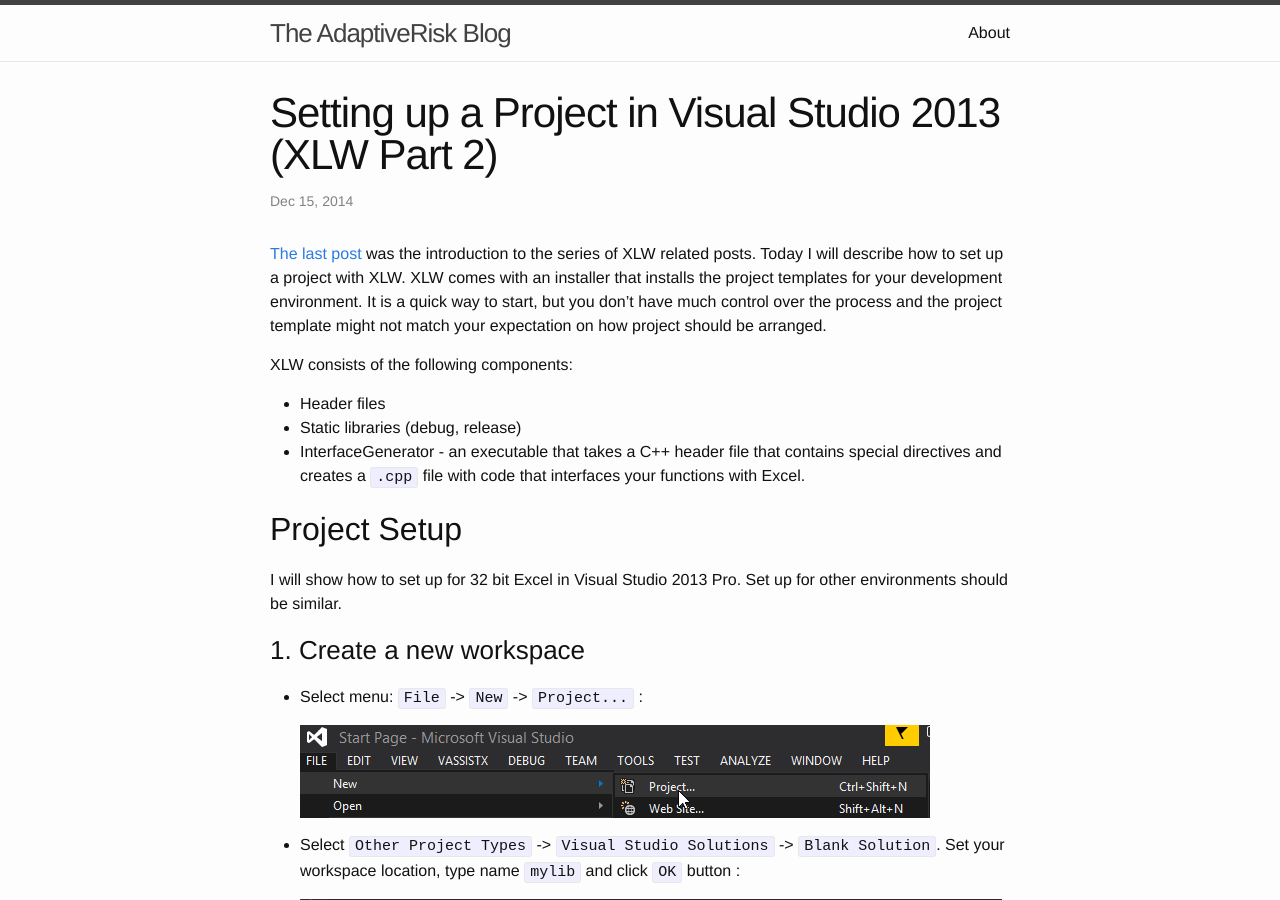
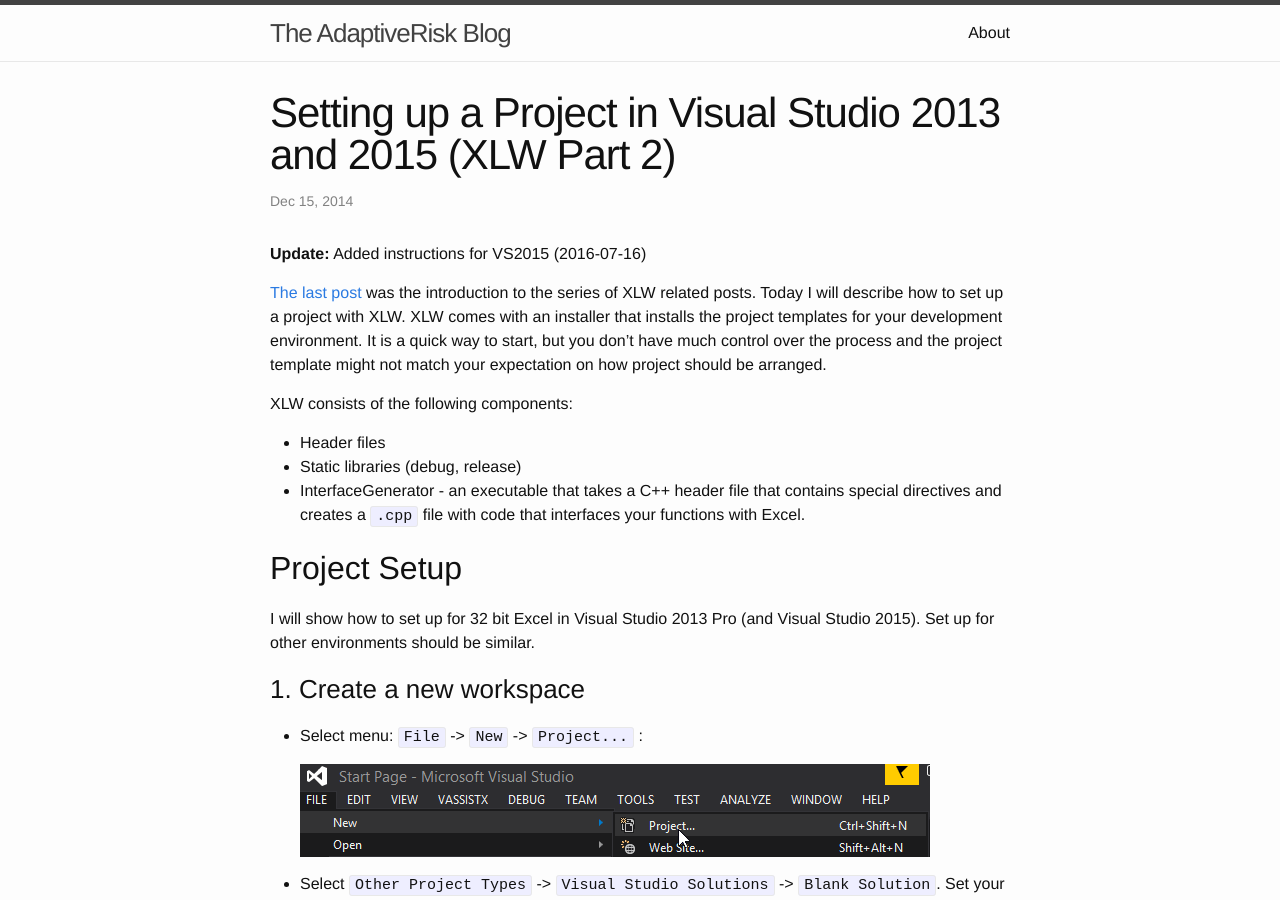
Before and after one commit to adaptiverisk/arlog, a Jekyll site: the page built from _posts/2014-12-15-xlw-part2.md, in a window 1280 px wide and 900 px high. Built offline with Jekyll 4.4.1, drawn with Linux system fonts in a browser that asks for light colours; comment, search, counter and statistics services are not loaded; some of the changed text lies outside the part shown.

Commit message:
Added instructions to visual studio 2015.

```diff
--- a/_posts/2014-12-15-xlw-part2.md
+++ b/_posts/2014-12-15-xlw-part2.md
@@ -1,9 +1,11 @@
 ---
 layout: post
-title: "Setting up a Project in Visual Studio 2013 (XLW Part 2)"
+title: "Setting up a Project in Visual Studio 2013 and 2015 (XLW Part 2)"
 date: "2014-12-15 21:09"
 categories: "xll Excel"
 ---
+
+<b>Update:</b> Added instructions for VS2015 (2016-07-16)
 
 [The last post]({% post_url 2014-12-08-xlw-part1 %}) was the introduction to the
 series of XLW related posts. Today I will describe how to set up a project with
@@ -22,8 +24,8 @@
 
 ## Project Setup
 
-I will show how to set up for 32 bit Excel in Visual Studio 2013 Pro. Set up
-for other environments should be similar.
+I will show how to set up for 32 bit Excel in Visual Studio 2013 Pro
+(and Visual Studio 2015). Set up for other environments should be similar.
 
 ### 1. Create a new workspace
   * Select menu: `File` -> `New` -> `Project...` :\\
@@ -68,6 +70,10 @@
         * `xlw-vc120-mt-5_0_2f0.lib`
         * `xlw-vc120-mt-gd-5_0_2f0.lib`
         * `xlw-vc120-mt-gd-5_0_2f0.pdb`
+  * At this moment the distribution does not contain libraries for
+    Visual Studio 2015. You can download 5.0.2 version from
+    [here](/downloads/xlw.zip) (together with Visual Studio 2013 libraries
+    and include files and `InterfaceGenerator.exe`).
   * Rename these library files to remove version (`-5_0_2f0`) from their names.
     This will enable you to update to a new version by just replacing the files
     without modifying solution build settings. I also create file with name
@@ -101,15 +107,15 @@
 ### 5. Configure build for *Debug*
   Select *Debug* configuration:\\
   ![set configuration -> debug](/images/xlw2/config-debug.png)\\
-  Add `xlw-vc120-mt-gd.lib` to the `Additional Dependencies` on the
-  *Linker->Input* sheet:\\
+  Add `xlw-vc120-mt-gd.lib` (`xlw-vc140-mt-gd.lib` for VS2015) to the
+  `Additional Dependencies` on the *Linker->Input* sheet:\\
   ![set debug lib](/images/xlw2/debug-lib.png)
 
 ### 6. Configure build for *Release*
   Select *Release* configuration:\\
   ![set configuration -> release](/images/xlw2/config-release.png)\\
-  Add `xlw-vc120-mt.lib` to the `Additional Dependencies` on the *Linker->Input*
-  sheet:\\
+  Add `xlw-vc120-mt.lib` (`xlw-vc140-mt.lib` for VS2015) to the
+  `Additional Dependencies` on the *Linker->Input* sheet:\\
   ![set release lib](/images/xlw2/release-lib.png)
 
 ### 7. Add initial content
@@ -198,8 +204,9 @@
 
 ### 11. Happy coding!
 If you don't have patience to go over these steps, just
-[download the `mylib` solution](/downloads/xlw-part2.zip), open it in
-Visual Studio 2013 and press `F5` key. If your Excel is not installed in
+[download the `mylib` solution](/downloads/xlw-part2.zip)
+(or [VS2015 version](/downloads/xlw-part2-2015.zip)), open it in
+Visual Studio and press `F5` key. If your Excel is not installed in
 `C:\Program Files (x86)\Microsoft Office\Office15\EXCEL.EXE` you will need
 to adjust the path as described in
 [Section 4](#configure-build-for-all-configurations).
```
Also changed, not shown: 2 other files.
